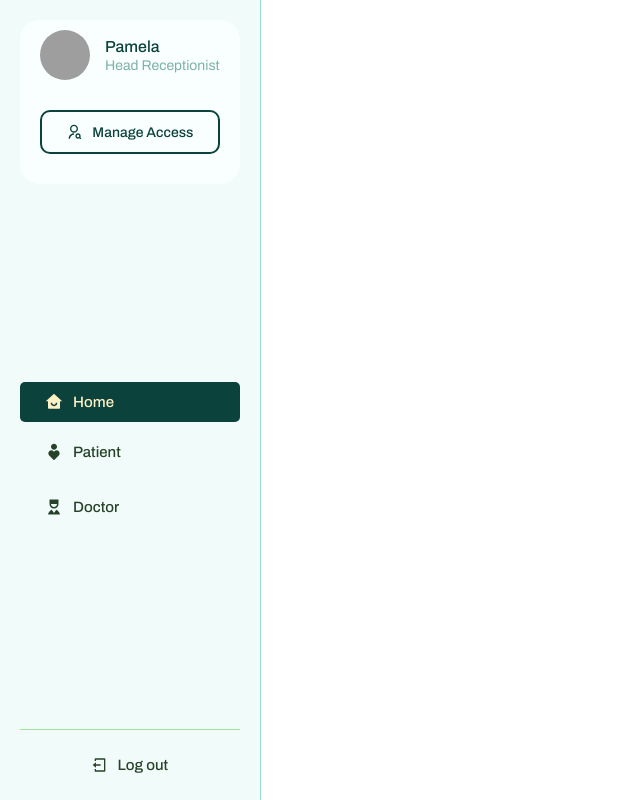
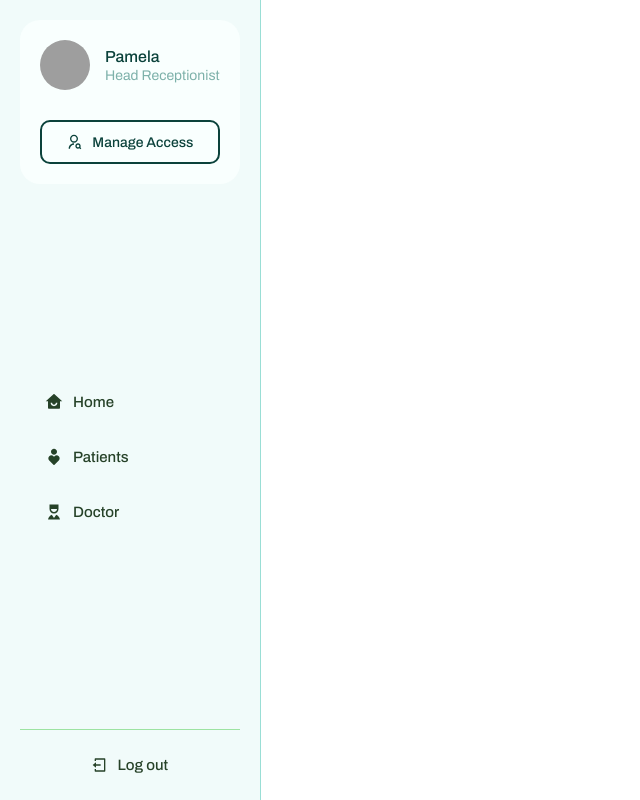
Before and after one commit to eddiesosera/medlink, a PHP site: page /sidebar/sidebar.php in a window 1280 px wide. Shown: the whole page, without its empty margins (0-640 px from the left). Run offline with PHP 8.4, Linux system fonts and the light colour scheme; grey boxes are pictures that could not be loaded.

Commit message:
Sidebar Route Functionality

```diff
--- a/app/sidebar/sidebar.css
+++ b/app/sidebar/sidebar.css
@@ -1,5 +1,9 @@
 body {
     margin: 0;
+}
+
+a{
+    text-decoration: none;
 }
 
 /* SIDE BAR PARENT CONTAINER */
@@ -21,7 +25,7 @@ body {
 .sidebar-top-container {
     display: flex;
     flex-direction: column;
-    padding: 10px 20px;
+    padding: 20px 20px;
     background: #f9fffe;
     gap: 30px;
     border-radius: 20px;
@@ -72,7 +76,7 @@ body {
     font-family: 'Archivo';
     cursor: pointer;
     width: 100%;
-    margin-bottom: 20px;
+    /* margin-bottom: 20px; */
 }
 
 #sidebar-top-top-btmBtn-icon {
@@ -107,6 +111,7 @@ body {
     color: #FFF1C6;
     font-family: 'Archivo';
     cursor: pointer;
+    text-decoration: none;
     /* width: 100%; */
 }
 
@@ -119,6 +124,7 @@ body {
     margin-left: 10px;
     font-size: 15px;
     font-weight: 500;
+    text-decoration: none;
 }
 
 /* Inactive page */
@@ -131,20 +137,23 @@ body {
     border-radius: 12px;
     background: none;
     color: #264228;
+    fill: #264228;
     font-family: 'Archivo';
     cursor: pointer;
+    text-decoration: none;
     /* width: 100%; */
 }
 
 .inactive-sidebar-icon {
     fill: #264228;
-    height: 18px;
+    height: 18px !important;
 }
 
 .inactive-sidebar-text {
     margin-left: 10px;
     font-size: 15px;
     font-weight: 500;
+    text-decoration: none;
 }
 
 /* Logout section */
--- a/app/sidebar/sidebar.php
+++ b/app/sidebar/sidebar.php
@@ -4,13 +4,16 @@
     @import url('https://fonts.googleapis.com/css2?family=Archivo+Black&family=Archivo+Narrow:ital,wght@0,400;0,500;0,600;0,700;1,400;1,500;1,600;1,700&family=Archivo:ital,wght@0,100;0,200;0,300;0,400;0,500;0,600;0,700;0,800;0,900;1,100;1,200;1,300;1,400;1,500;1,600;1,700;1,800;1,900&family=Hanken+Grotesk:ital,wght@0,100;0,200;0,300;0,400;0,500;0,600;0,700;0,800;0,900;1,100;1,200;1,300;1,400;1,500;1,600;1,700;1,800;1,900&family=Montserrat:wght@100;200;300;400;500;600;700;800;900&family=Nunito:wght@200;300;400;500;600;700;800;900;1000&family=Poppins:wght@200;300;400;500;600;700;800;900&family=Roboto+Condensed:ital,wght@0,300;0,400;0,700;1,300;1,400;1,700&family=Roboto+Mono:ital,wght@0,100;0,200;0,300;0,400;0,500;0,600;0,700;1,100;1,200;1,300;1,400;1,500;1,600;1,700&display=swap');
     </style>
     <style>
-        <?php include 'sidebar.css'; ?>
+    <?php include 'sidebar.css';
+    ?>
     </style>
 </head>
 
 
+<body onload='changeActivePage()'>
 
     <div class="sidebar-container">
+
         <div class="sidebar-top-container">
             <div class="sidebar-top-topWrap">
                 <img id="sidebar-top-left-avatar" src="https://ucarecdn.com/bee7dc80-10a2-4ebd-a48a-a50b8f78edb5/"
@@ -31,6 +34,7 @@
             </button>
         </div>
         <div class="sidebar-mid-container">
+            <a href="/DV200_Term2_Receptionist-Dashboard/Term-2/app/">
                 <div class="active-sidebar-wrap" id="sidebar-mid-homeWrap">
                     <svg xmlns="http://www.w3.org/2000/svg" viewBox="0 0 24 24" class="active-sidebar-icon"
                         id="sidebar-mid-home-icon">
@@ -41,6 +45,8 @@
                     </svg>
                     <div class="active-sidebar-text" id="sidebar-mid-home-txt">Home</div>
                 </div>
+            </a>
+            <a href="/DV200_Term2_Receptionist-Dashboard/Term-2/app/patients.php">
                 <div class="inactive-sidebar-wrap" id="sidebar-mid-patientWrap">
                     <svg xmlns="http://www.w3.org/2000/svg" viewBox="0 0 24 24" class="inactive-sidebar-icon"
                         id="sidebar-mid-patient-icon">
@@ -49,8 +55,10 @@
                             d="M18.3643 10.9792C19.9264 12.5413 19.9264 15.0739 18.3643 16.636L12.7075 22.2929C12.317 22.6834 11.6838 22.6834 11.2933 22.2929L5.63642 16.636C4.07432 15.0739 4.07432 12.5413 5.63642 10.9792C7.19851 9.41709 9.73117 9.41709 11.2933 10.9792L11.9997 11.6856L12.7075 10.9792C14.2696 9.41709 16.8022 9.41709 18.3643 10.9792ZM12.0004 1C14.2095 1 16.0004 2.79086 16.0004 5C16.0004 7.20914 14.2095 9 12.0004 9C9.79124 9 8.00038 7.20914 8.00038 5C8.00038 2.79086 9.79124 1 12.0004 1Z">
                         </path>
                     </svg>
-                <div class="inactive-sidebar-text" id="sidebar-mid-patient-txt">Patient</div>
+                    <div class="inactive-sidebar-text" id="sidebar-mid-patient-txt">Patients</div>
                 </div>
+            </a>
+            <a href="/DV200_Term2_Receptionist-Dashboard/Term-2/app/doctors.php">
                 <div class="inactive-sidebar-wrap" id="sidebar-mid-doctorWrap">
                     <svg xmlns="http://www.w3.org/2000/svg" viewBox="0 0 24 24" class="inactive-sidebar-icon"
                         id="sidebar-mid-doctor-icon">
@@ -61,6 +69,7 @@
                     </svg>
                     <div class="inactive-sidebar-text" id="sidebar-mid-doctor-txt">Doctor</div>
                 </div>
+            </a>
         </div>
         <div class="sidebar-btm-container">
             <button id="sidebar-btm-logoutBtn">
@@ -73,6 +82,59 @@
                 <div id="sidebar-mid-doctor-txt">Log out</div>
             </button>
         </div>
+
     </div>
 
-    </div>
+    <script type="text/javascript">
+    console.log(window.location.pathname)
+
+    function changeActivePage() {
+
+        // Activate or Deactivate HOME Page on Navbar based on pathname
+        if (window.location.pathname === '/DV200_Term2_Receptionist-Dashboard/Term-2/app/') {
+            document.getElementById("sidebar-mid-homeWrap").classList.add('active-sidebar-wrap');
+            document.getElementById("sidebar-mid-home-icon").classList.add('active-sidebar-icon');
+            document.getElementById("sidebar-mid-homeWrap").classList.remove('inactive-sidebar-wrap');
+            document.getElementById("sidebar-mid-home-icon").classList.remove('inactive-sidebar-icon');
+
+            alert('i work, i work')
+        } else {
+            document.getElementById("sidebar-mid-homeWrap").classList.remove('active-sidebar-wrap');
+            document.getElementById("sidebar-mid-home-icon").classList.remove('active-sidebar-icon');
+            document.getElementById("sidebar-mid-homeWrap").classList.add('inactive-sidebar-wrap');
+            document.getElementById("sidebar-mid-home-icon").classList.add('inactive-sidebar-icon');
+        }
+
+        // Activate or Deactivate PATIENTS Page on Navbar based on pathname
+        if (window.location.pathname === '/DV200_Term2_Receptionist-Dashboard/Term-2/app/') {
+            document.getElementById("sidebar-mid-patientWrap").classList.add('active-sidebar-wrap');
+            document.getElementById("sidebar-mid-patient-icon").classList.add('active-sidebar-icon');
+            document.getElementById("sidebar-mid-patientWrap").classList.remove('inactive-sidebar-wrap');
+            document.getElementById("sidebar-mid-patient-icon").classList.remove('inactive-sidebar-icon');
+
+            alert('i work, i work')
+        } else {
+            document.getElementById("sidebar-mid-patientWrap").classList.remove('active-sidebar-wrap');
+            document.getElementById("sidebar-mid-patient-icon").classList.remove('active-sidebar-icon');
+            document.getElementById("sidebar-mid-patientWrap").classList.add('inactive-sidebar-wrap');
+            document.getElementById("sidebar-mid-patient-icon").classList.add('inactive-sidebar-icon');
+        }
+
+        // Activate or Deactivate DOCTORS Page on Navbar based on pathname
+        if (window.location.pathname === '/DV200_Term2_Receptionist-Dashboard/Term-2/app/') {
+            document.getElementById("sidebar-mid-doctorWrap").classList.add('active-sidebar-wrap');
+            document.getElementById("sidebar-mid-doctor-icon").classList.add('active-sidebar-icon');
+            document.getElementById("sidebar-mid-doctorWrap").classList.remove('inactive-sidebar-wrap');
+            document.getElementById("sidebar-mid-doctor-icon").classList.remove('inactive-sidebar-icon');
+
+            alert('i work, i work')
+        } else {
+            document.getElementById("sidebar-mid-doctorWrap").classList.remove('active-sidebar-wrap');
+            document.getElementById("sidebar-mid-doctor-icon").classList.remove('active-sidebar-icon');
+            document.getElementById("sidebar-mid-doctorWrap").classList.add('inactive-sidebar-wrap');
+            document.getElementById("sidebar-mid-doctor-icon").classList.add('inactive-sidebar-icon');
+        }
+    }
+    </script>
+
+</body>
```
Lines whose indentation alone changed are shown as unchanged.
